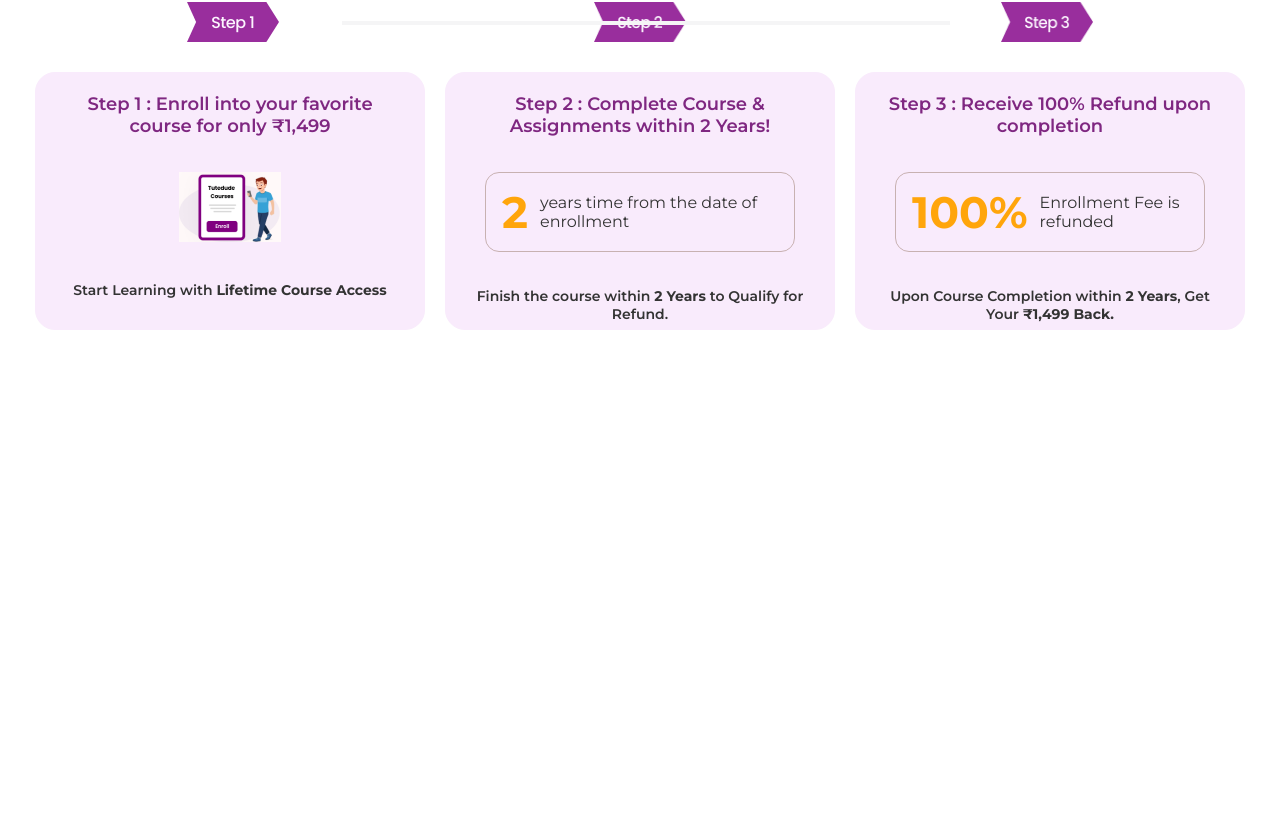
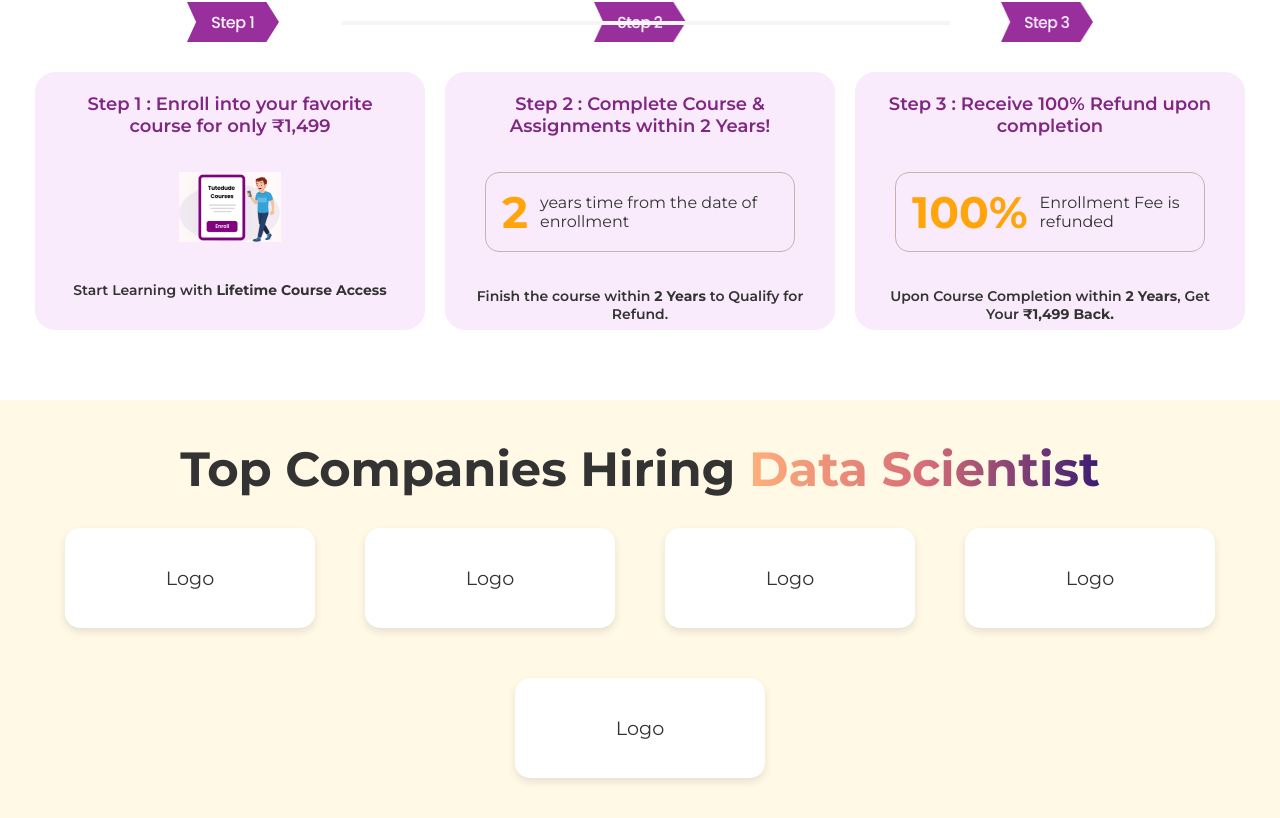
Before and after one commit to Aftab1112/Tutedude-Assignment, a React (Vite) app: page / in a window 1280 px wide. Shown: the part 2232-3050 px from the top of the page. Before the commit the page ends 2582 px from the top, so only its background shows below. Built offline with nearby package versions, Linux system fonts and the light colour scheme.

Commit message:
added hiring page

```diff
--- a/src/App.css
+++ b/src/App.css
@@ -574,3 +574,46 @@
   font-weight: 400;
   margin: 6px;
 }
+
+.companies-hiring-container {
+  margin-top: 50px;
+  text-align: center;
+  padding: 40px 20px;
+  background-color: #fff9e6;
+}
+
+.section-title {
+  font-size: 48px;
+  font-weight: 700;
+  color: #333;
+  margin-bottom: 30px;
+}
+
+.highlight {
+  font-size: 48px;
+  color: #a64ac9;
+  background: linear-gradient(90deg, #ffaf7b, #d76d77, #3a1c71);
+  background-clip: unset;
+  -webkit-background-clip: text;
+  -webkit-text-fill-color: transparent;
+}
+
+.logo-grid {
+  display: flex;
+  justify-content: center;
+  gap: 50px;
+  flex-wrap: wrap;
+}
+
+.logo-card {
+  background-color: #fff;
+  border-radius: 15px;
+  box-shadow: 0 4px 8px rgba(0, 0, 0, 0.1);
+  width: 250px;
+  height: 100px;
+  display: flex;
+  align-items: center;
+  justify-content: center;
+  font-size: 1.2rem;
+  color: #333;
+}
--- a/src/App.jsx
+++ b/src/App.jsx
@@ -3,6 +3,7 @@ import "./App.css";
 import CourseCurriclumPage from "./components/CourseCurriclumPage";
 import Home from "./components/Home";
 import RefundOffer from "./components/RefundOffer";
+import CompaniesHiring from "./components/CompaniesHiring";
 
 const App = () => {
   return (
@@ -10,6 +11,7 @@ const App = () => {
       <Home />
       <CourseCurriclumPage />
       <RefundOffer />
+      <CompaniesHiring />
     </div>
   );
 };
--- /dev/null
+++ b/src/components/CompaniesHiring.jsx
@@ -0,0 +1,20 @@
+import React from "react";
+
+const CompaniesHiring = () => {
+  return (
+    <div className="companies-hiring-container">
+      <h2 className="section-title">
+        Top Companies Hiring <span className="highlight">Data Scientist</span>
+      </h2>
+      <div className="logo-grid">
+        <div className="logo-card">Logo</div>
+        <div className="logo-card">Logo</div>
+        <div className="logo-card">Logo</div>
+        <div className="logo-card">Logo</div>
+        <div className="logo-card">Logo</div>
+      </div>
+    </div>
+  );
+};
+
+export default CompaniesHiring;
```
